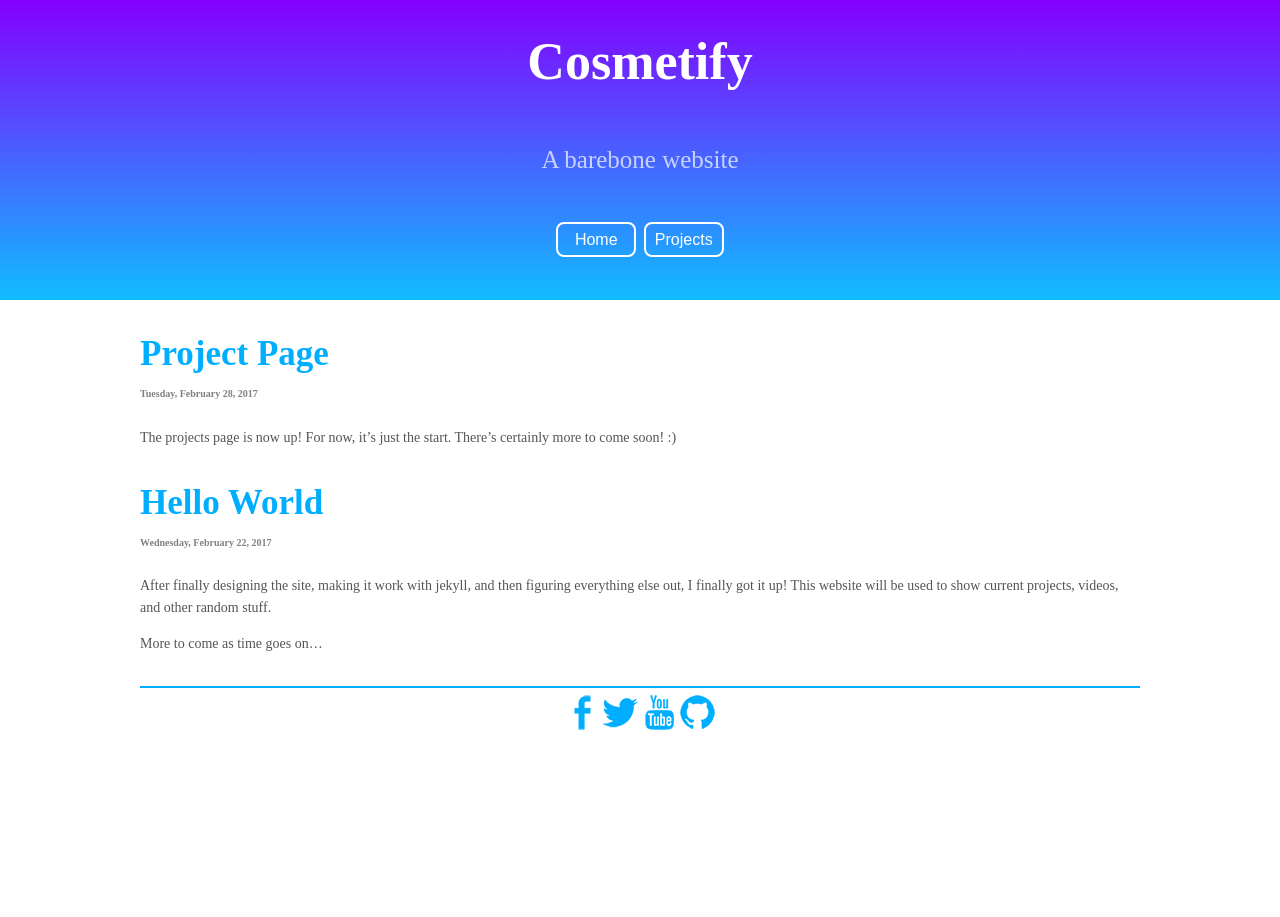
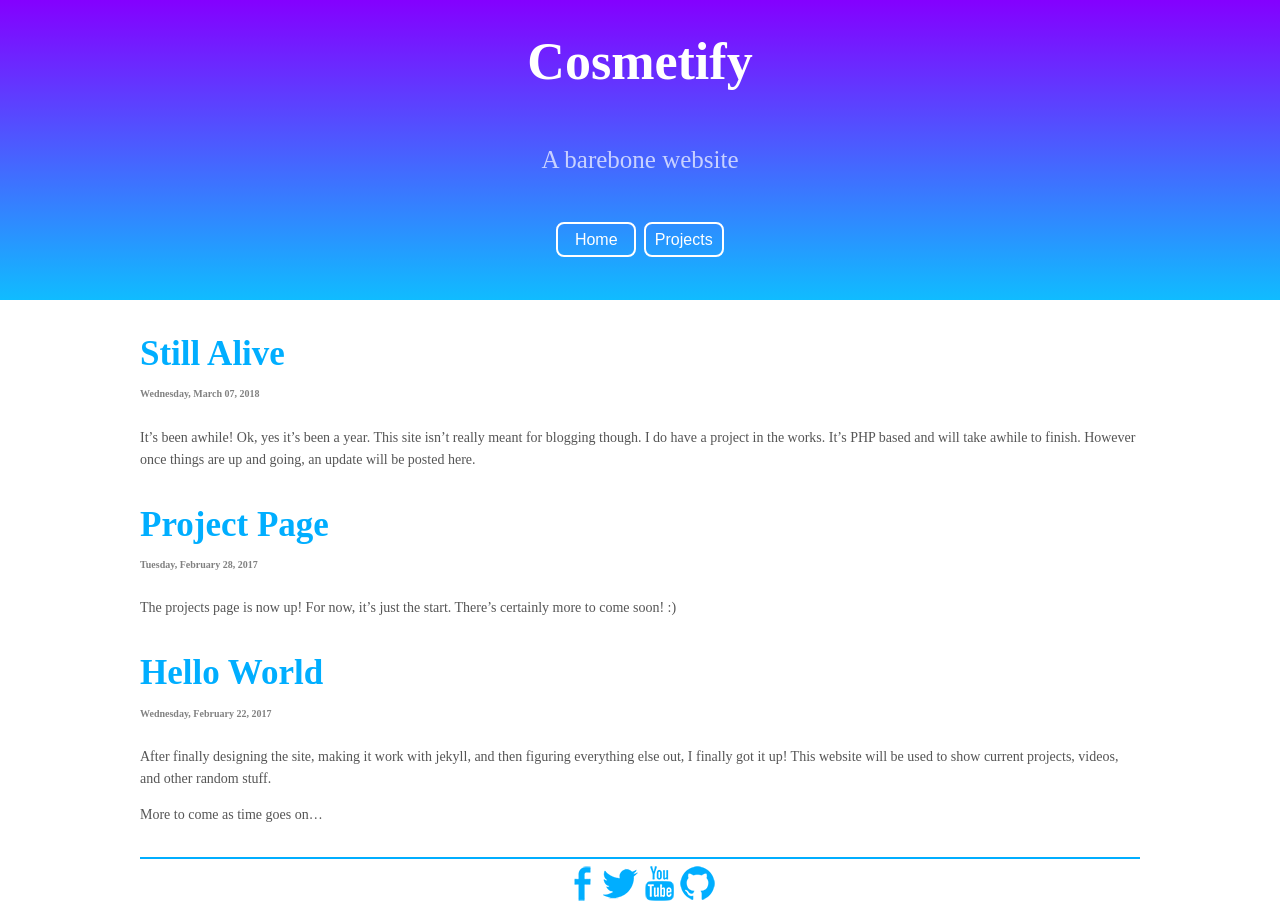
Before and after one commit to ceruleanight/ceruleanight.github.io, a Jekyll site: the page built from index.html, in a window 1280 px wide. Built offline with Jekyll 4.4.1, drawn with Linux system fonts in a browser that asks for light colours; some web fonts are replaced; the list of posts is cut into pages by our own code.

Commit message:
Aye finally an update

```diff
--- /dev/null
+++ b/_posts/2018-03-07-stillalive.md
@@ -0,0 +1,7 @@
+---
+layout: post
+title:  "Still Alive"
+date:   2018-03-07 19:15:54.784 -0500
+categories: post
+---
+It's been awhile! Ok, yes it's been a year. This site isn't really meant for blogging though. I do have a project in the works. It's PHP based and will take awhile to finish. However once things are up and going, an update will be posted here.
--- a/css/cosmetify.css
+++ b/css/cosmetify.css
@@ -19,6 +19,9 @@ a:active {
 }
 a:visited {
 	color: #0085C3;
+	text-decoration: none;
+}
+nav a, nav a:hover, nav a:active {
 	text-decoration: none;
 }
 blockquote {
@@ -96,7 +99,7 @@ p code {
 	transition: all ease 0.5s;
 }
 .button:hover {
-	box-shadow: 0 5px 15px rgba(145, 92, 182, .4);
+	/*box-shadow: 0 5px 15px rgba(145, 92, 182, .4);*/
 	background-color: #fff;
 	color: #000;
 }
```
